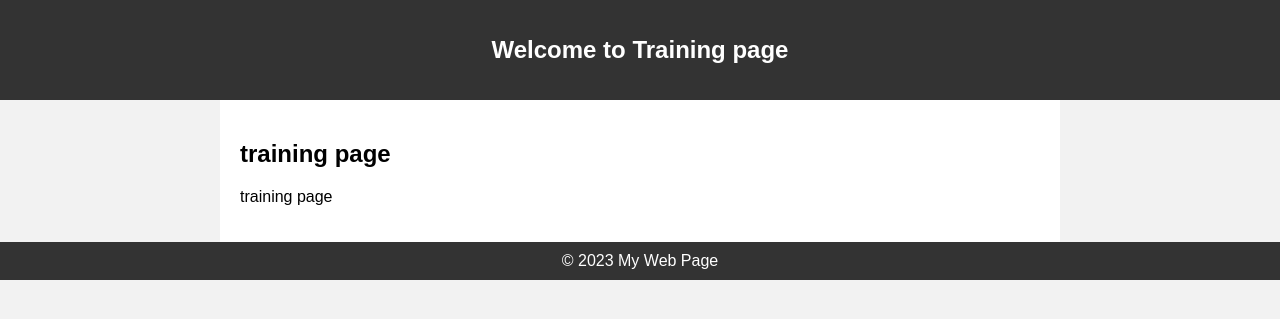
After one commit to GunBay1008/sealing-visual-inspection-webui, a Flask app: page /training in a window 1280 px wide. The commit adds this page. Shown: the top 319 px of the page. Run offline with Flask 3, Linux system fonts and the light colour scheme.

Commit message:
create detection page, training page, and 2 buttons to go to repective pages

```diff
--- a/main.py
+++ b/main.py
@@ -6,8 +6,16 @@ ssl._create_default_https_context = ssl._create_unverified_context()
 app = Flask(__name__)
 
 @app.route("/")
-def homepage():
+def home_page():
     return render_template('home.html')
+
+@app.route("/training")
+def training_page():
+    return render_template('training.html')
+
+@app.route("/detection")
+def detection_page():
+    return render_template('detection.html')
 
 if __name__ == '__main__':
     app.run(host='0.0.0.0', port=1008, debug=True)
--- /dev/null
+++ b/templates/training.html
@@ -0,0 +1,54 @@
+<!DOCTYPE html>
+<html>
+<head>
+    <title>My Simple Web Page</title>
+    <style>
+        body {
+            font-family: Arial, sans-serif;
+            margin: 0;
+            padding: 0;
+            background-color: #f2f2f2;
+        }
+
+        header {
+            background-color: #333;
+            color: #fff;
+            text-align: center;
+            padding: 20px;
+        }
+
+        h1 {
+            font-size: 24px;
+        }
+
+        main {
+            max-width: 800px;
+            margin: 0 auto;
+            padding: 20px;
+            background-color: #fff;
+        }
+
+        footer {
+            background-color: #333;
+            color: #fff;
+            text-align: center;
+            padding: 10px;
+        }
+    </style>
+</head>
+<body>
+    <header>
+        <h1>Welcome to Training page</h1>
+    </header>
+
+    <main>
+        <h2>training page</h2>
+        <p>training page</p>
+
+    </main>
+
+    <footer>
+        &copy; 2023 My Web Page
+    </footer>
+</body>
+</html>
```
Also changed, not shown: templates/detection.html (added, +54 -0 lines), templates/home.html (+5 -3 lines).
